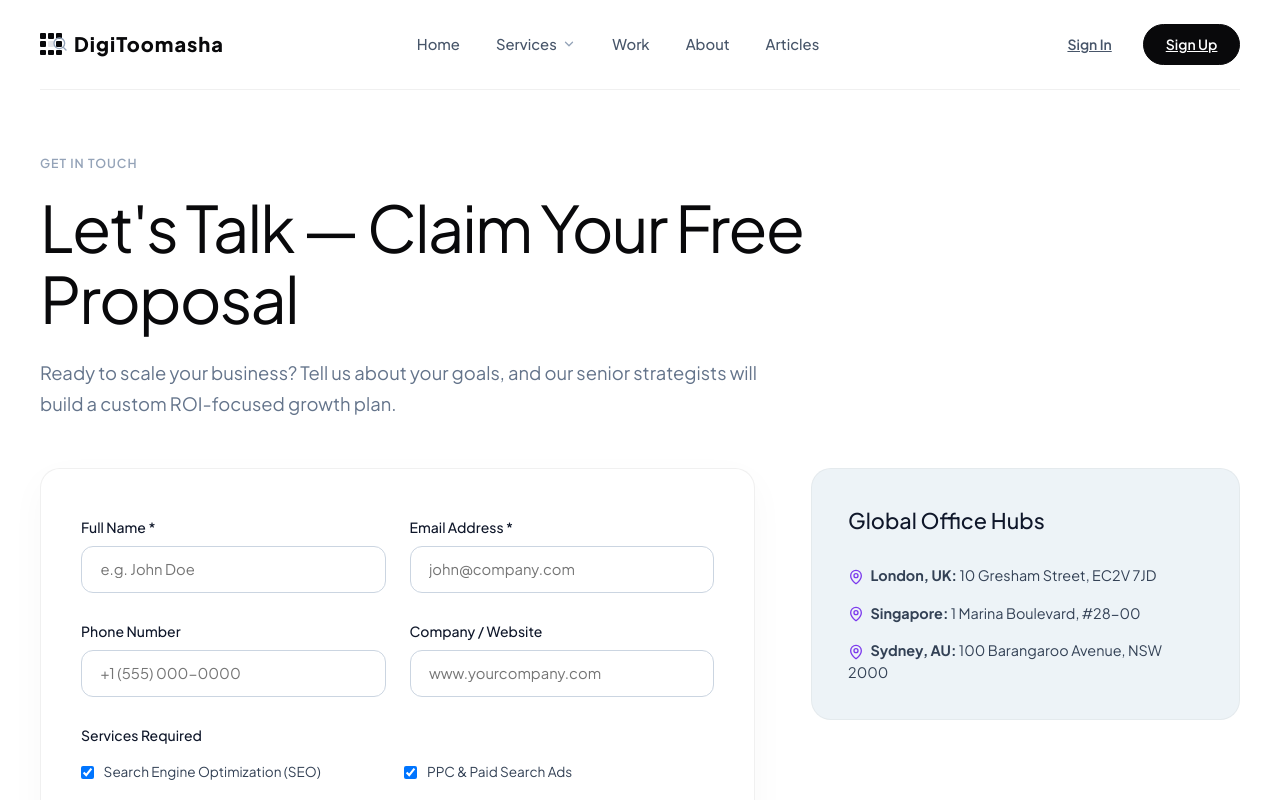
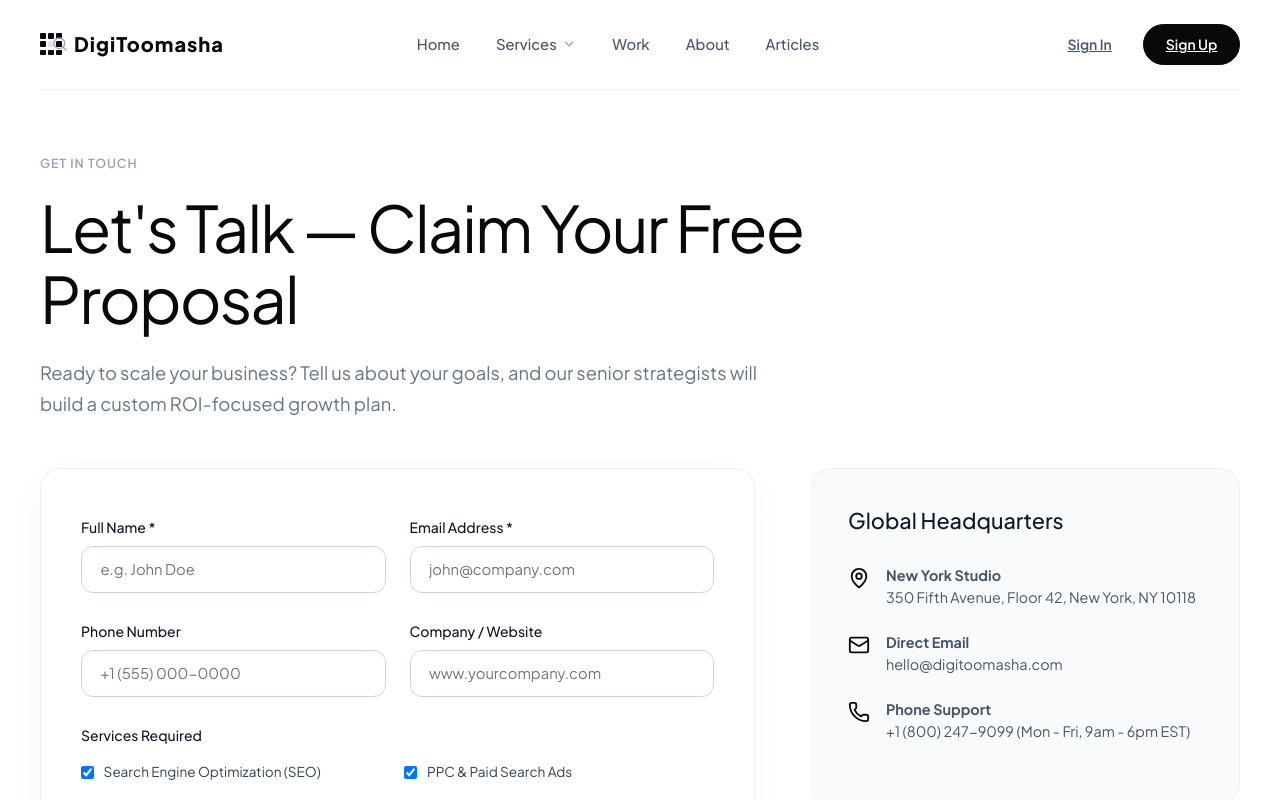
Before and after one commit to soham1304s/digitoomasha, a React (Vite) app in the folder frontend/: page /contact in a window 1280 px wide. Shown: the top 800 px of the page. Built offline with nearby package versions, Linux system fonts and the light colour scheme; no server answers.

Commit message:
fix: remove only Global Office Hubs section from ContactPage

```diff
--- a/frontend/src/pages/ContactPage.jsx
+++ b/frontend/src/pages/ContactPage.jsx
@@ -280,13 +280,32 @@ export default function ContactPage() {
 
           {/* Right Office & Info Column */}
           <div className="contact-info-col">
-            <div className="info-card highlight-card">
-              <h4 className="info-card-title">Global Office Hubs</h4>
-              <ul className="hubs-list">
-                <li><MapPin className="hub-pin-icon" /> <strong>London, UK:</strong> 10 Gresham Street, EC2V 7JD</li>
-                <li><MapPin className="hub-pin-icon" /> <strong>Singapore:</strong> 1 Marina Boulevard, #28-00</li>
-                <li><MapPin className="hub-pin-icon" /> <strong>Sydney, AU:</strong> 100 Barangaroo Avenue, NSW 2000</li>
-              </ul>
+            <div className="info-card">
+              <h3 className="info-card-title">Global Headquarters</h3>
+
+              <div className="contact-item">
+                <MapPin className="info-icon" />
+                <div>
+                  <strong>New York Studio</strong>
+                  <p>350 Fifth Avenue, Floor 42, New York, NY 10118</p>
+                </div>
+              </div>
+
+              <div className="contact-item">
+                <Mail className="info-icon" />
+                <div>
+                  <strong>Direct Email</strong>
+                  <p>hello@digitoomasha.com</p>
+                </div>
+              </div>
+
+              <div className="contact-item">
+                <Phone className="info-icon" />
+                <div>
+                  <strong>Phone Support</strong>
+                  <p>+1 (800) 247-9099 (Mon - Fri, 9am - 6pm EST)</p>
+                </div>
+              </div>
             </div>
           </div>
         </div>
```
Also changed, not shown: frontend/src/index.css.
